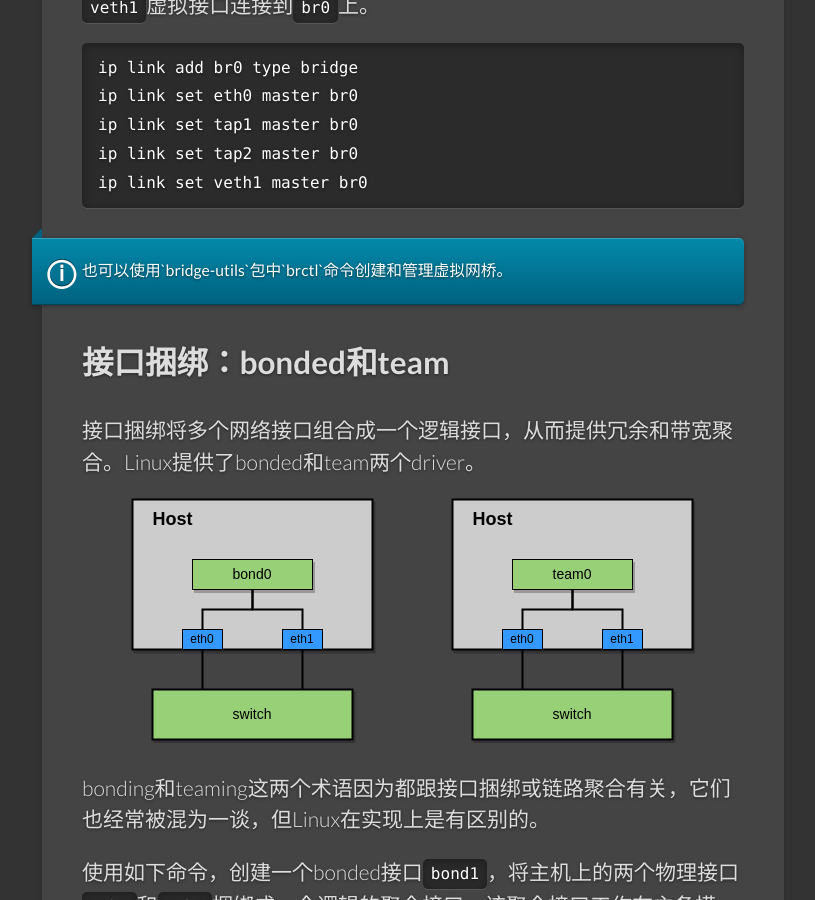
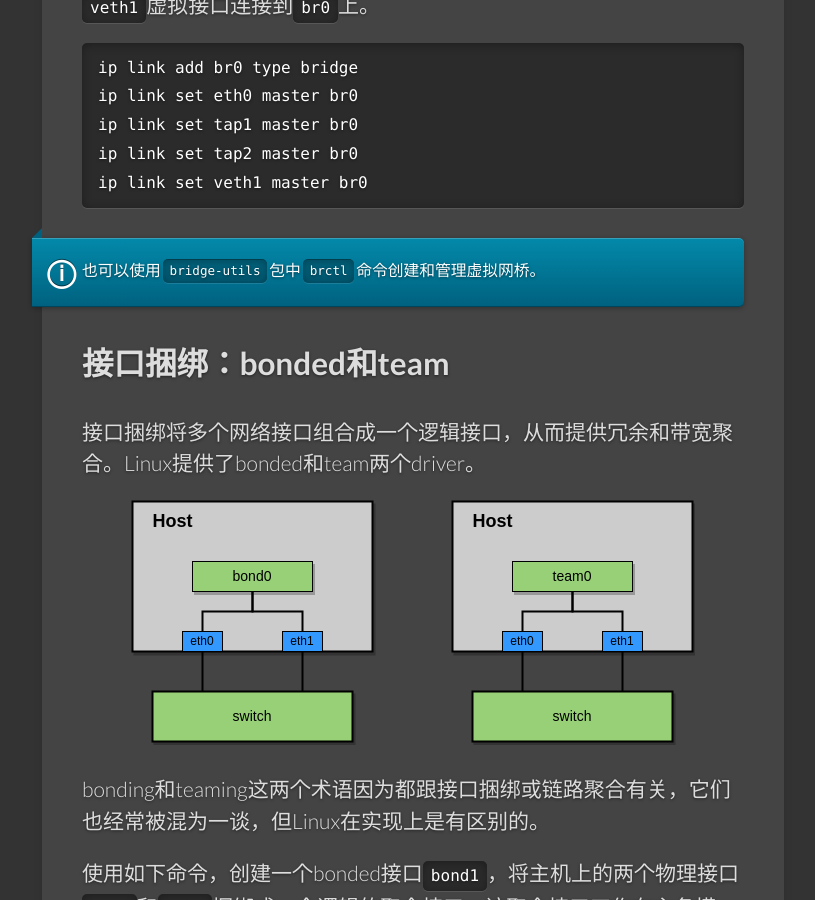
Before and after one commit to csulrong/csulrong.github.io, a Jekyll site: the page built from _posts/2020-06-06-linux-virutal-interfaces.md, in a window 1280 px wide and 900 px high, scrolled down 1561 px. Shown: the whole window, without its empty margins (129-944 px from the left). Built offline with Jekyll 4.4.1, drawn with Linux system fonts in a browser that asks for light colours.

Commit message:
use <code> tag to fix command reference in note

```diff
--- a/_posts/2020-06-06-linux-virutal-interfaces.md
+++ b/_posts/2020-06-06-linux-virutal-interfaces.md
@@ -42,7 +42,7 @@ ip link set veth1 master br0
 {% endhighlight %}
 
 <div class="note info">
-  <p>也可以使用`bridge-utils`包中`brctl`命令创建和管理虚拟网桥。</p>
+  <p>也可以使用<code>bridge-utils</code>包中<code>brctl</code>命令创建和管理虚拟网桥。</p>
 </div>
 
 ## 接口捆绑：bonded和team
```
Also changed, not shown: assets/images/2020/macvlan-modes.svg.
